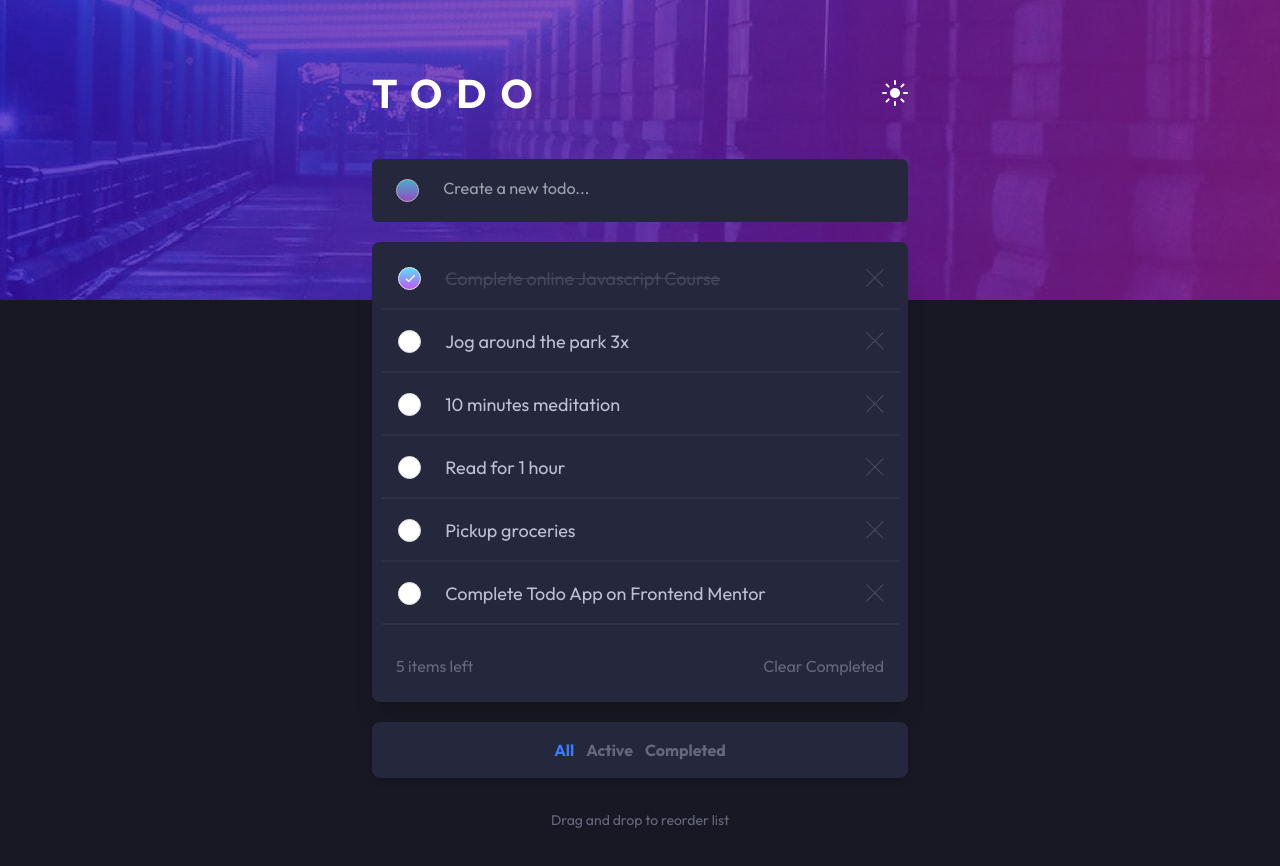
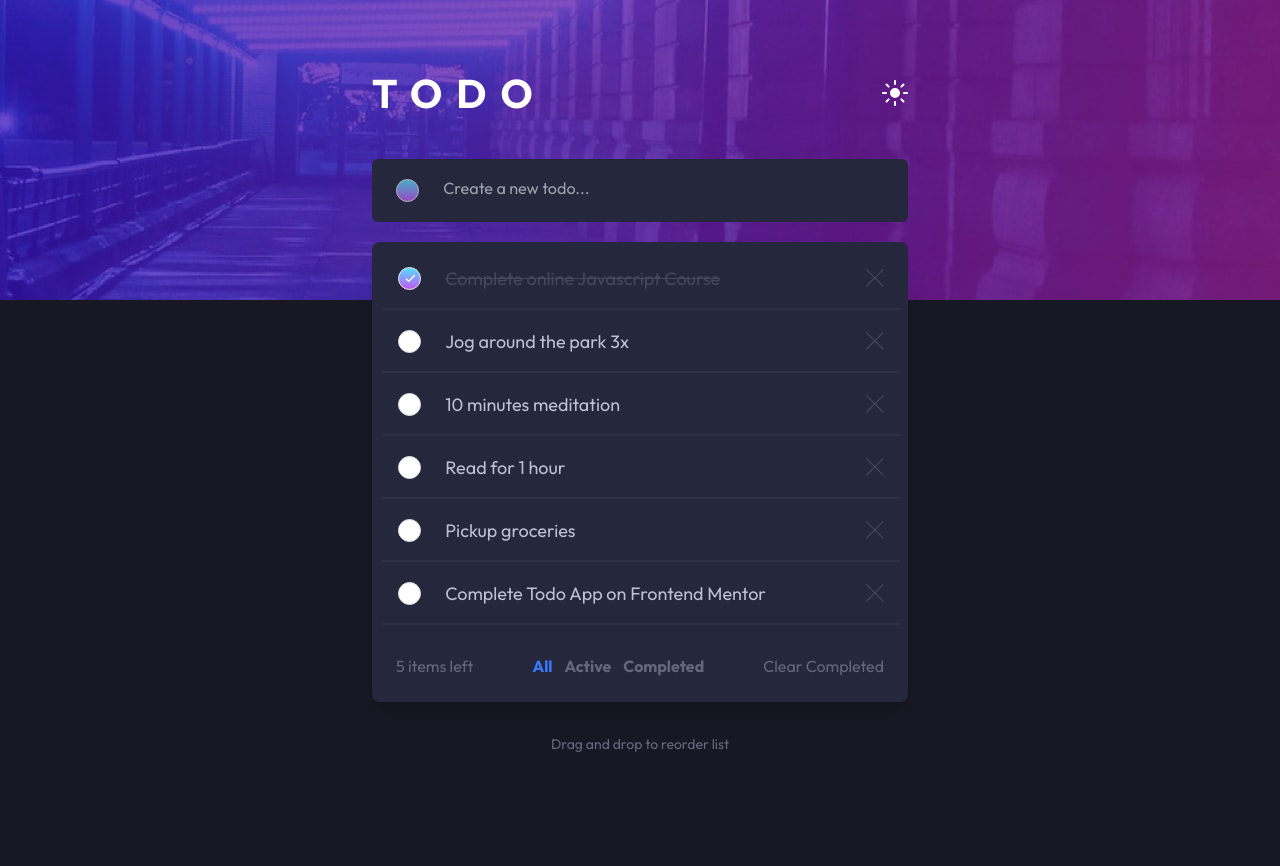
Before and after one commit to PatrickCuentas/TodoApp, a React (Vite) app: page / in a window 1280 px wide. Shown: the top 866 px of the page. After the commit the page ends 829 px from the top, so only its background shows below. Built offline with nearby package versions, Linux system fonts and the light colour scheme.

Commit message:
Upgrade Footer and TaskItemContainer design

```diff
--- a/src/components/TaskItemContainer.jsx
+++ b/src/components/TaskItemContainer.jsx
@@ -4,6 +4,7 @@ import { getUncompletedTasksLength } from '../utils/getUncompletedTasksLength'
 import GridLayout from 'react-grid-layout'
 import { useWindowResize } from '../hooks/useWindowResize.jsx'
 import { TaskItem } from './TaskItem.jsx'
+import { FilterLink } from './FilterLink.jsx'
 
 export const TaskItemContainer = () => {
   const INITIAL_SIZE = 576
@@ -58,6 +59,11 @@ export const TaskItemContainer = () => {
         <div>
           <p>{getUncompletedTasksLength(tasks)} items left</p>
         </div>
+        <div className="hidden lg:flex lg:flex-wrap lg:justify-center lg:gap-3">
+          <FilterLink filter="ALL">All</FilterLink>
+          <FilterLink filter="ACTIVE">Active</FilterLink>
+          <FilterLink filter="COMPLETED">Completed</FilterLink>
+        </div>
         <div>
           <button onClick={handleDeleteCompletedTasks} className="font-normal">
             Clear Completed
--- a/src/ui/Footer.jsx
+++ b/src/ui/Footer.jsx
@@ -2,8 +2,8 @@ import { FilterLink } from '../components/FilterLink'
 
 export const Footer = () => {
   return (
-    <div>
-      <div className="px-6 py-4 flex flex-wrap justify-center gap-3 bg-light-theme-bg dark:bg-dark-theme-bg-input mt-5 shadow-md rounded-[8px]">
+    <>
+      <div className="lg:hidden px-6 py-4 flex flex-wrap justify-center gap-3 bg-light-theme-bg dark:bg-dark-theme-bg-input mt-5 shadow-md rounded-[8px]">
         <FilterLink filter="ALL">All</FilterLink>
         <FilterLink filter="ACTIVE">Active</FilterLink>
         <FilterLink filter="COMPLETED">Completed</FilterLink>
@@ -11,6 +11,6 @@ export const Footer = () => {
       <p className="text-sm text-center mt-8 text-light-theme-clr-primary dark:text-dark-theme-clr-primary">
         Drag and drop to reorder list
       </p>
-    </div>
+    </>
   )
 }
```
